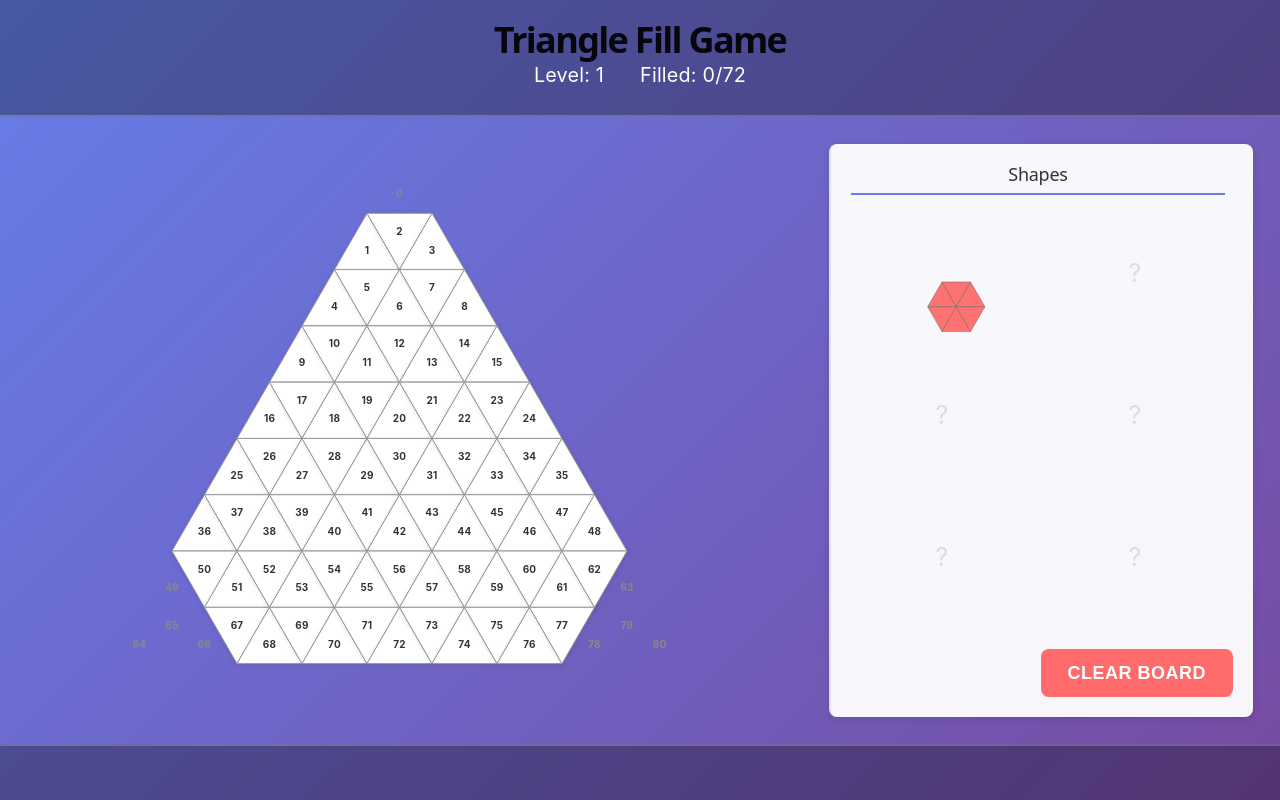
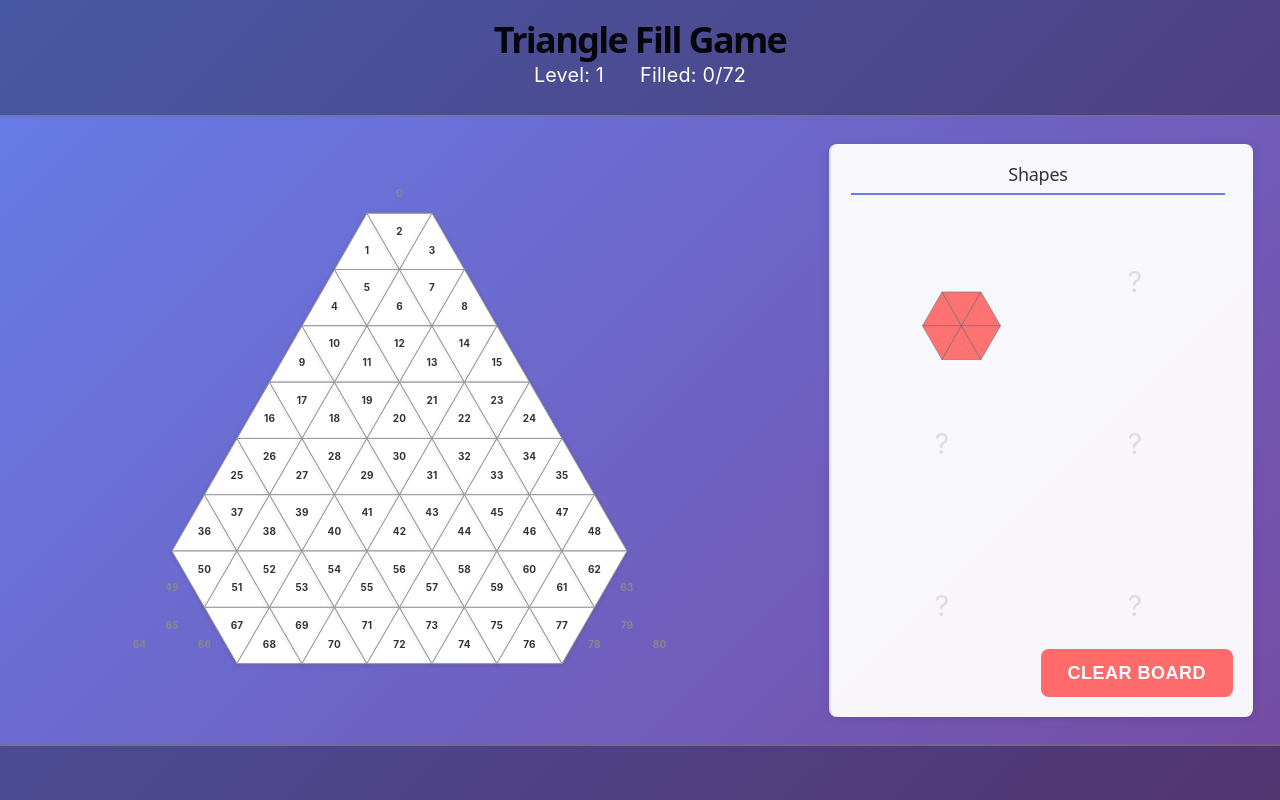
Before and after one commit to Fbigame/smart5k, a React (Vite) app: page / in a window 1280 px wide. Built offline with nearby package versions, Linux system fonts and the light colour scheme.

Commit message:
feat: 增大右侧形状预览的显示尺寸

```diff
--- a/src/components/TriangleBoard.tsx
+++ b/src/components/TriangleBoard.tsx
@@ -463,8 +463,8 @@ if (!targetCell || DISABLED_CELLS.has(targetCell.id)) {
               return (
                 <svg
                   key={idx + 1}
-                  width="110"
-                  height="130"
+                  width="130"
+                  height="150"
                   viewBox="0 0 200 250"
                   preserveAspectRatio="xMidYMid meet"
                   onClick={() => handleShapeSelect(idx + 1)}
@@ -488,7 +488,7 @@ if (!targetCell || DISABLED_CELLS.has(targetCell.id)) {
                             return (
                               <polygon
                                 key={cell.id}
-                                points={getPreviewTriangleCoords(cell, baseCell, 55, 100, 125)}
+                                points={getPreviewTriangleCoords(cell, baseCell, 65, 100, 125)}
                                 fill={color}
                                 stroke={isSelected ? SHAPE_COLORS[idx] : '#666'}
                                 strokeWidth={isSelected ? "2" : "1"}
```
